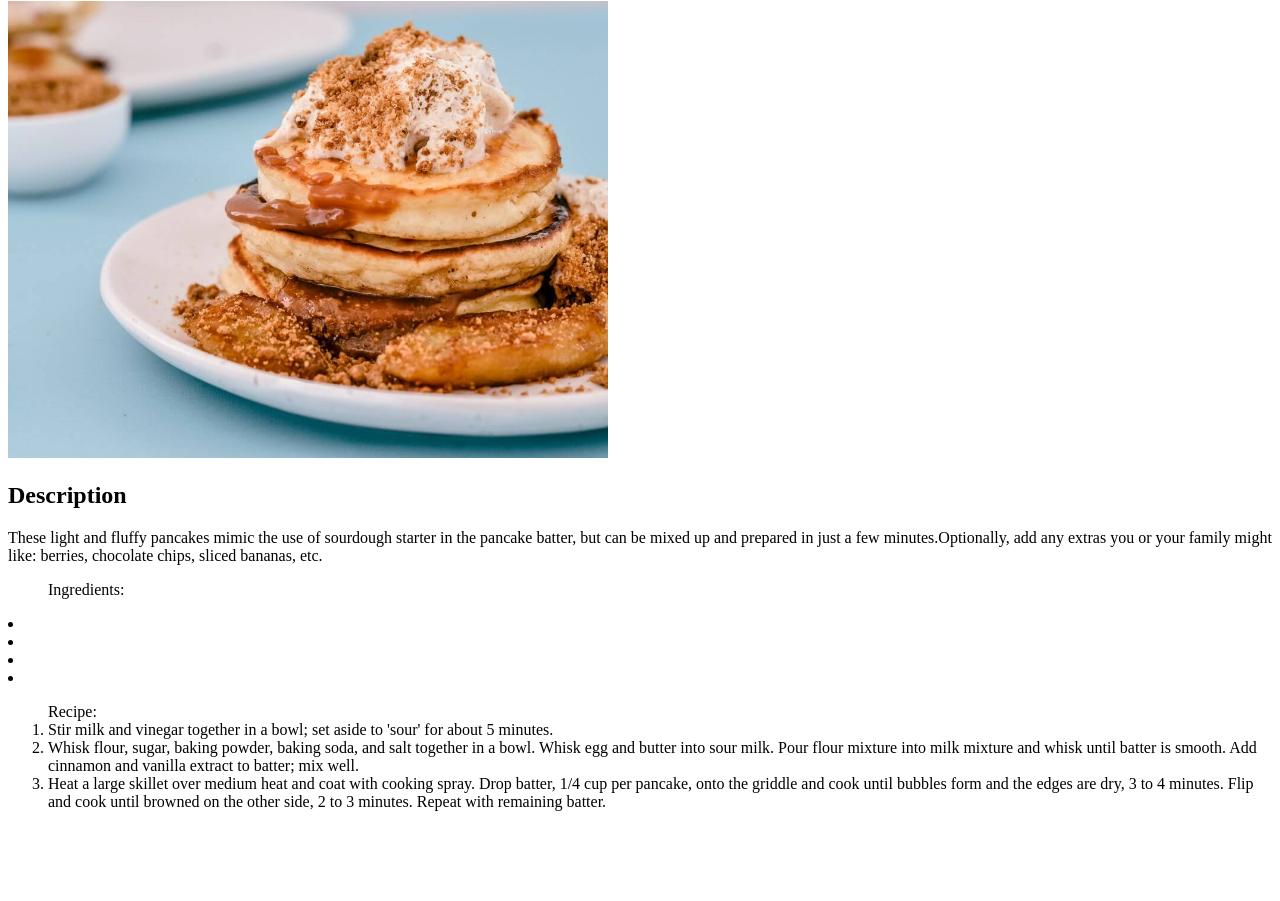
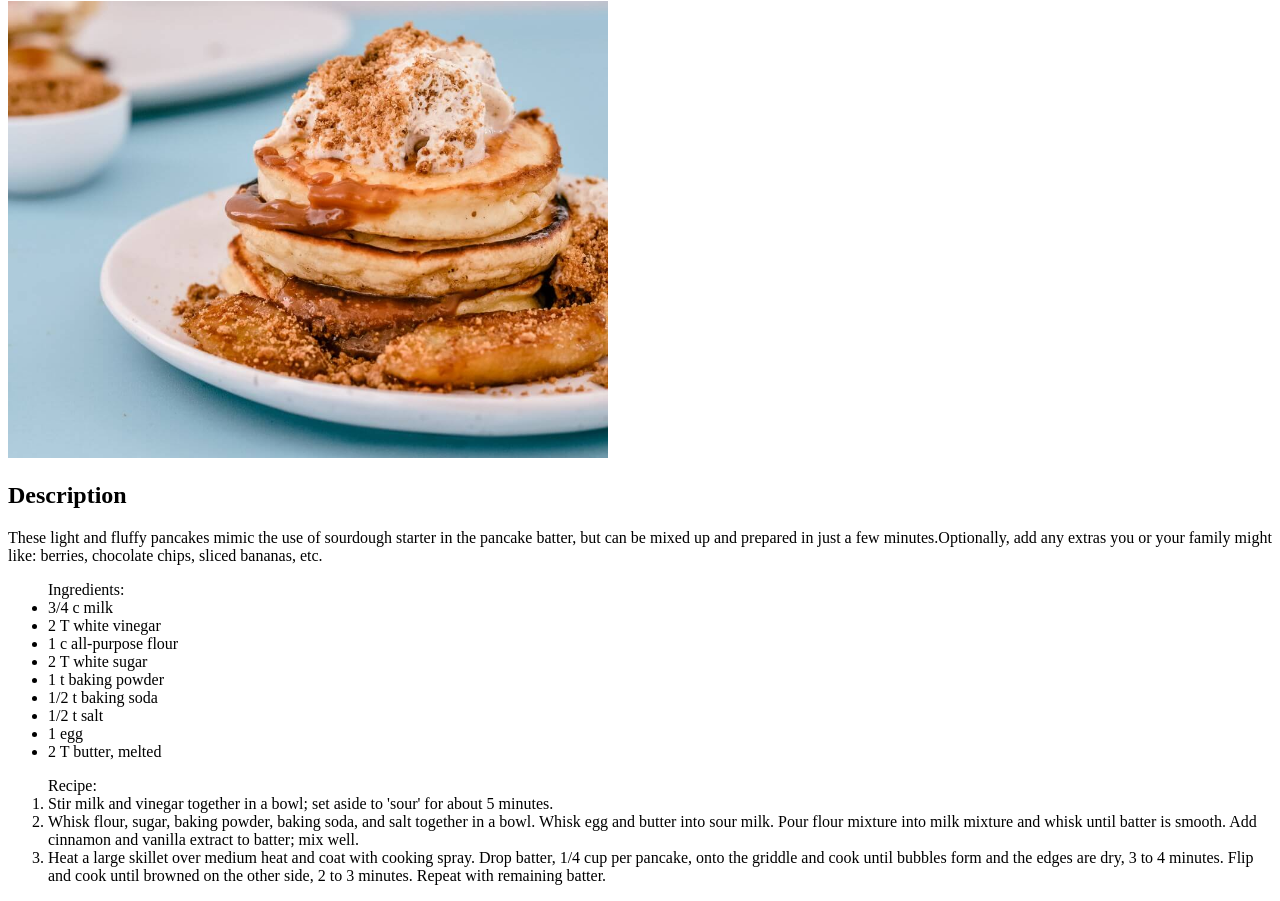
Before and after one commit to tuprick/odin-recipes, a plain HTML site: page recipes/pancakes.html in a window 1280 px wide. Shown: the part 79-980 px from the top of the page. Before the commit the page ends 906 px from the top, so only its background shows below. Drawn offline with Linux system fonts and the light colour scheme; files that its build step writes are made by us from their sources.

Commit message:
Add stylsheet link and begin formatting

```diff
--- a/recipes/pancakes.html
+++ b/recipes/pancakes.html
@@ -5,6 +5,7 @@
     <meta http-equiv="X-UA-Compatible" content="IE=edge">
     <meta name="viewport" content="width=device-width, initial-scale=1.0">
     <title>Fluffy From-Scratch Pancakes</title>
+    <link rel="stylesheet" href="styles.css">
 </head>
 
 <body>
@@ -14,11 +15,17 @@
     <h2>Description</h2>
     <p>These light and fluffy pancakes mimic the use of sourdough starter in the pancake batter, but can be mixed up and prepared in just a few minutes.Optionally, add any extras you or your family might like: berries, chocolate chips, sliced bananas, etc.</p>
 
-    <ul>Ingredients:</ul>
-    <li></li>
-    <li></li>
-    <li></li>
-    <li></li>
+    <ul>Ingredients:
+        <li>3/4 c milk</li>
+        <li>2 T white vinegar</li>
+        <li>1 c all-purpose flour</li>
+        <li>2 T white sugar</li>
+        <li>1 t baking powder</li>
+        <li>1/2 t baking soda</li>
+        <li>1/2 t salt</li>
+        <li>1 egg</li>
+        <li>2 T butter, melted</li>
+    </ul>
 
     <ol>Recipe:
         <li>Stir milk and vinegar together in a bowl; set aside to 'sour' for about 5 minutes.</li>
```
Also changed, not shown: index.html (+1 -0 lines), recipes/bolognese.html (+3 -2 lines), recipes/bourguinon.html (+9 -0 lines).
